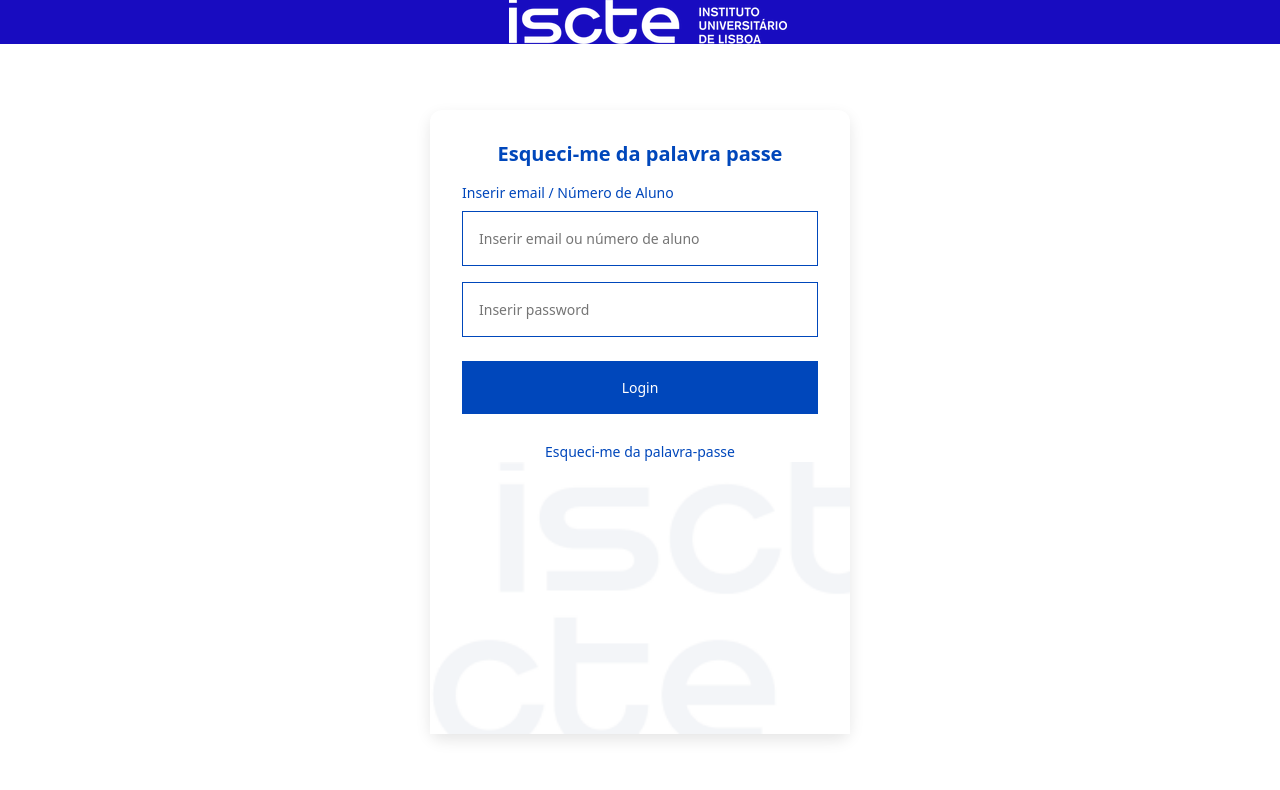
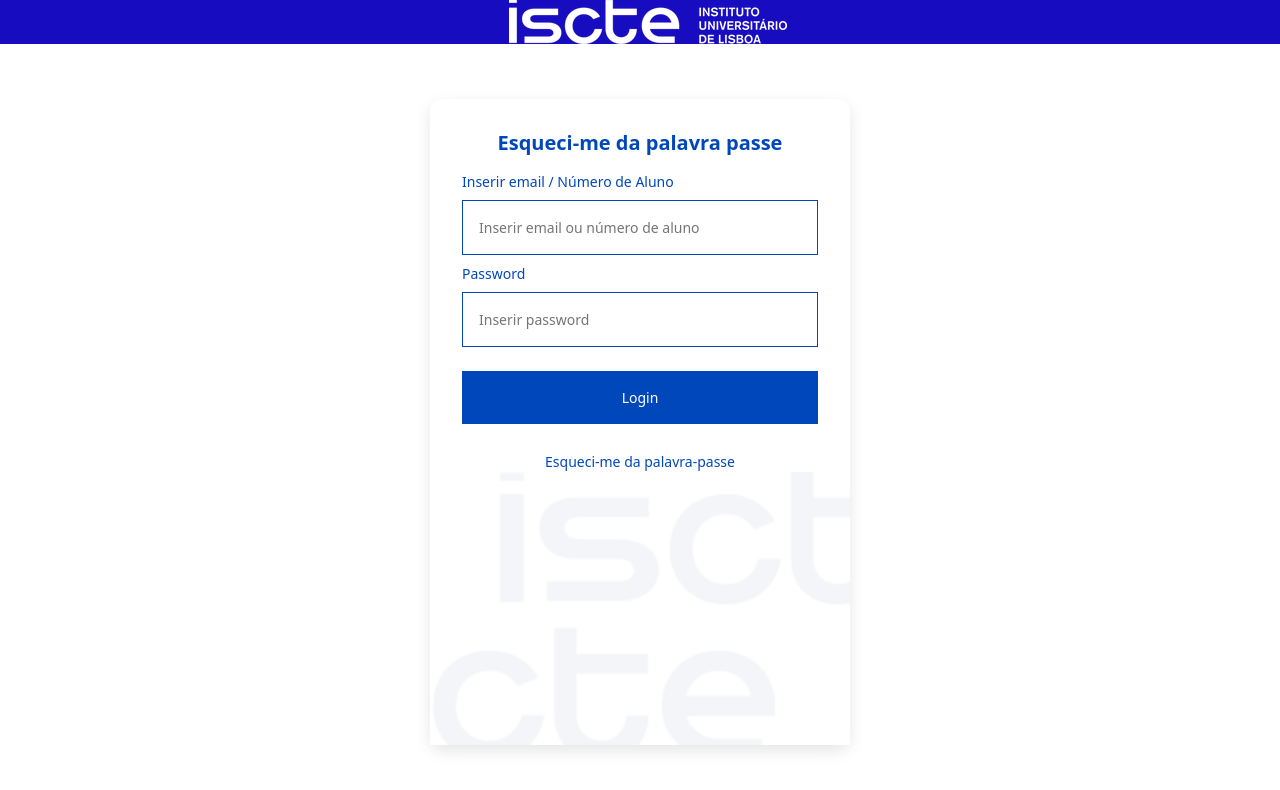
Before and after one commit to tiagompsimoes/Projeto_Web, a React (Vite) app: page /login in a window 1280 px wide. Shown: the top 790 px of the page. Built offline with nearby package versions, Linux system fonts and the light colour scheme.

Commit message:
feat: adiciona label ao input password

```diff
--- a/src/pages/Login.jsx
+++ b/src/pages/Login.jsx
@@ -29,6 +29,7 @@
                     onChange={(e) => setEmail(e.target.value)}
                     required
                 />
+                <label htmlFor="email">Password</label>
                 <input
                     type="text"
                     placeholder="Inserir password"
```
